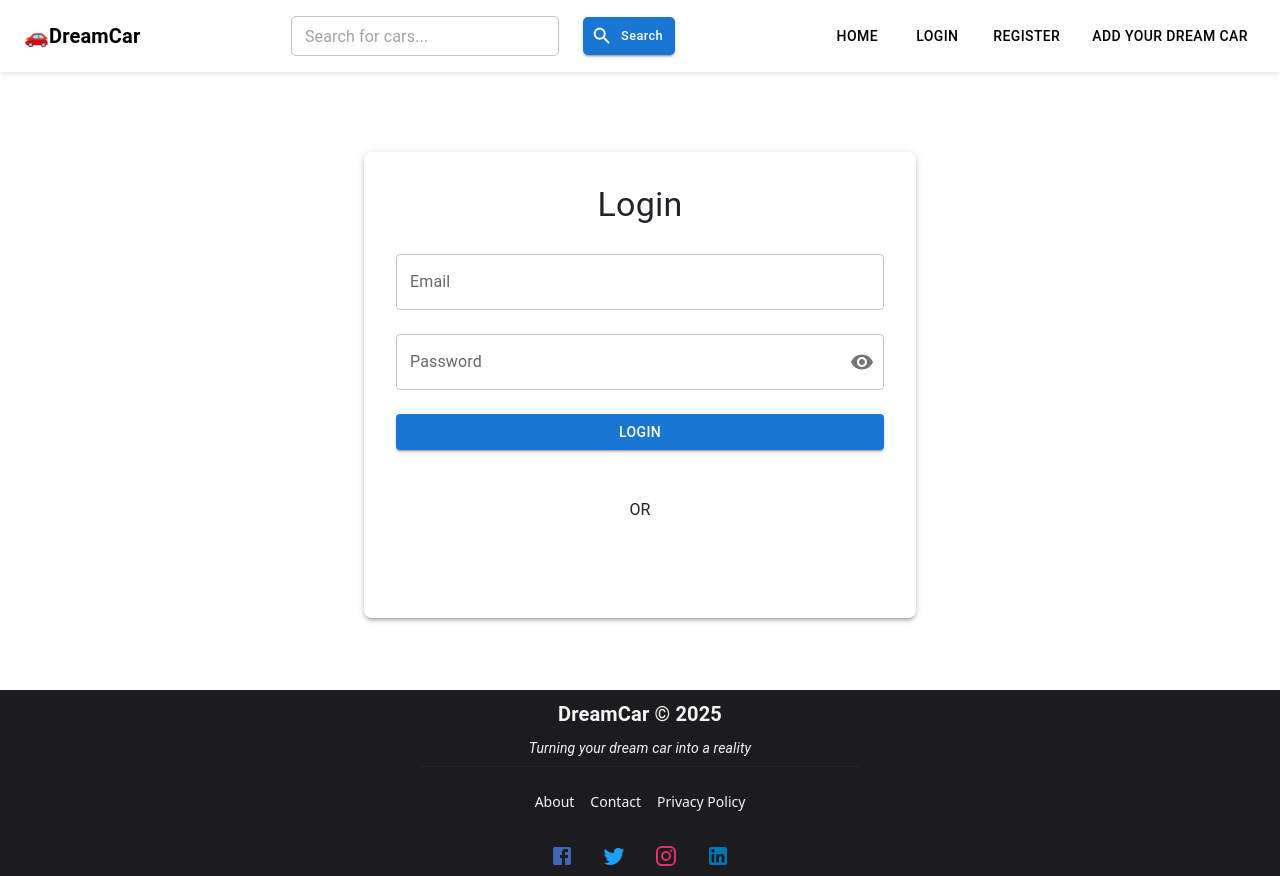
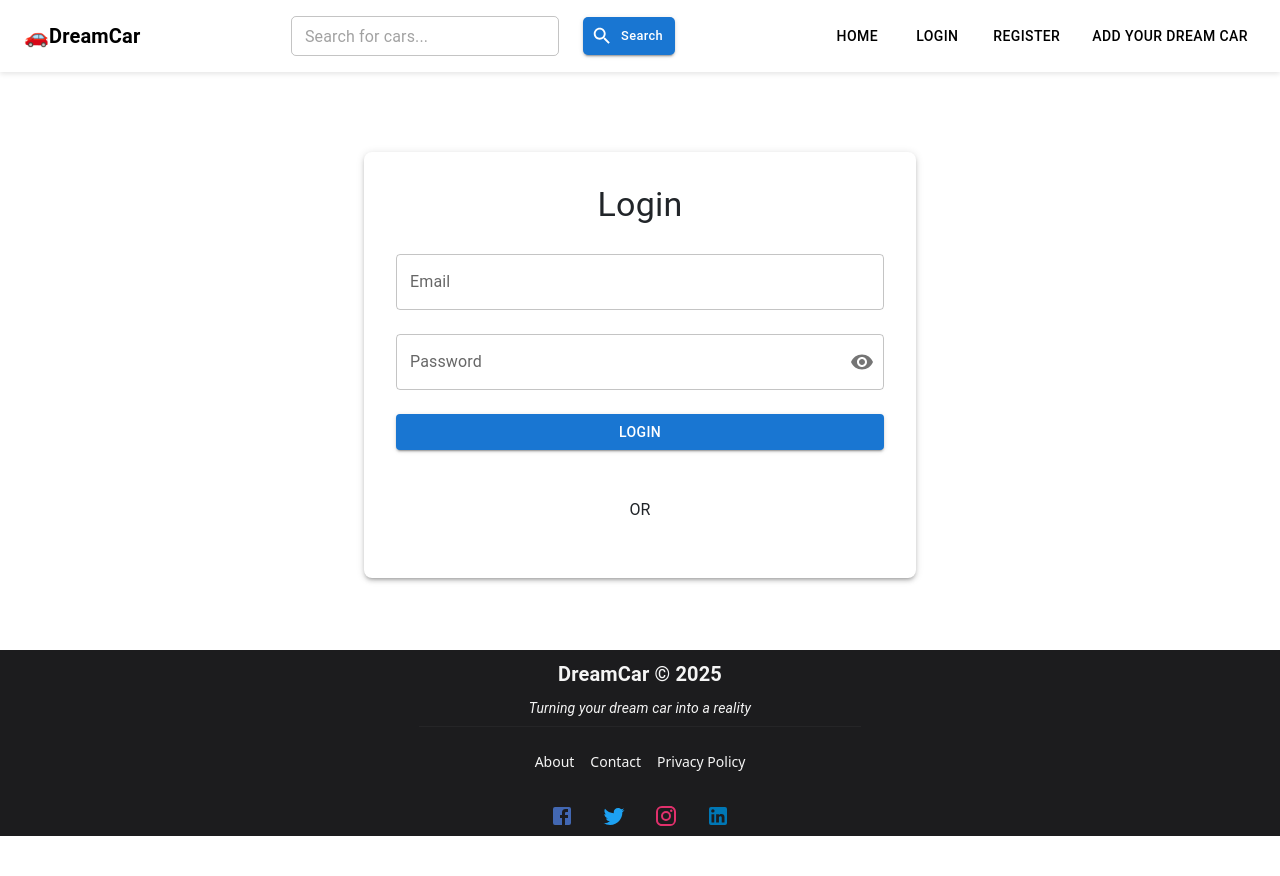
Before and after one commit to rumjotsingh/carSystem, a React (Vite) app in the folder frontend/: page /login in a window 1280 px wide. After the commit the page ends 836 px from the top, so only its background shows below. Built offline with nearby package versions, Linux system fonts and the light colour scheme; no server answers.

Commit message:
Update Login.jsx

```diff
--- a/frontend/src/pages/Login.jsx
+++ b/frontend/src/pages/Login.jsx
@@ -86,7 +86,7 @@ return (
     <>
       <Navbar />
       <Container maxWidth="sm" sx={{ mt: 10,mb:10 ,textAlign: "center" }}>
-        <GoogleOAuthProvider clientId={Client}>
+
           <Box
             sx={{
               p: 4,
@@ -151,12 +151,9 @@ return (
               OR
             </Typography>
             <br></br>
-            <GoogleLogin
-              onSuccess={handleGoogleLogin}
-              onError={() => toast.error("Google Login Failed")}
-            />
+
           </Box>
-        </GoogleOAuthProvider>
+
       </Container>
       <Footer />
     </>
```
